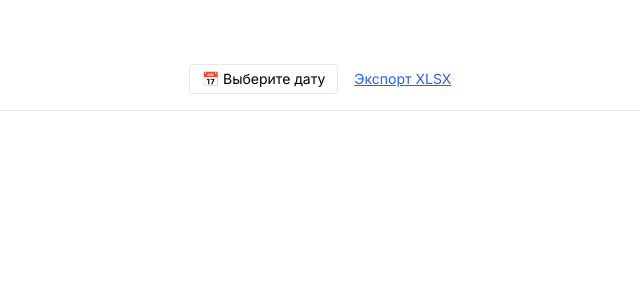
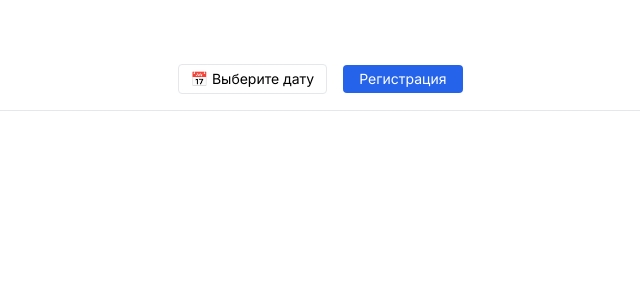
Before and after one commit to OybekDeveloper/posterStorage, a Next.js app: page / in a window 1280 px wide. Shown: the top 300 px of the page, without its empty margins (320-960 px from the left). Built offline with nearby package versions, Linux system fonts and the light colour scheme.

Commit message:
first commit

```diff
--- a/package.json
+++ b/package.json
@@ -10,6 +10,7 @@
   },
   "dependencies": {
     "date-fns": "^4.1.0",
+    "js-cookie": "^3.0.5",
     "next": "14.1.0",
     "react": "^18",
     "react-day-picker": "^9.7.0",
@@ -17,6 +18,7 @@
     "xlsx": "https://cdn.sheetjs.com/xlsx-0.20.1/xlsx-0.20.1.tgz"
   },
   "devDependencies": {
+    "@types/js-cookie": "^3.0.6",
     "@types/node": "^20",
     "@types/react": "^18",
     "@types/react-dom": "^18",
--- a/src/app/components/TableExportRow.tsx
+++ b/src/app/components/TableExportRow.tsx
@@ -1,19 +1,20 @@
 "use client";
 
 import Link from "next/link";
-import { useState } from "react";
+import { useState, useEffect } from "react";
 import { format } from "date-fns";
 import { ru } from "date-fns/locale";
 import { DayPicker } from "react-day-picker";
 import type { DateRange } from "react-day-picker";
 import "react-day-picker/dist/style.css";
+import Cookies from "js-cookie";
 
 const today = new Date();
 
 const predefinedRanges = {
   today: [today, today],
-  last7Days: [new Date(today.getTime() - 6 * 24 * 60 * 60 * 1000), today],
-  last30Days: [new Date(today.getTime() - 29 * 24 * 60 * 60 * 1000), today],
+  last7Days: [new Date(today.getTime() - 6 * 86400000), today],
+  last30Days: [new Date(today.getTime() - 29 * 86400000), today],
   last3Months: [new Date(today.getFullYear(), today.getMonth() - 3, today.getDate()), today],
   lastYear: [new Date(today.getFullYear() - 1, today.getMonth(), today.getDate()), today],
 };
@@ -21,6 +22,12 @@ const predefinedRanges = {
 export default function TableExportRow({ table }: { table: string }) {
   const [range, setRange] = useState<DateRange | undefined>(undefined);
   const [showCalendar, setShowCalendar] = useState(false);
+  const [hasToken, setHasToken] = useState(false);
+
+  useEffect(() => {
+    const token = Cookies.get("authToken");
+    setHasToken(!!token);
+  }, []);
 
   const fromDate = range?.from ? format(range.from, "yyyy-MM-dd") : "";
   const toDate = range?.to ? format(range.to, "yyyy-MM-dd") : "";
@@ -54,8 +61,6 @@ export default function TableExportRow({ table }: { table: string }) {
                   showOutsideDays
                   locale={ru}
                 />
-
-                {/* Быстрые диапазоны */}
                 <div className="flex flex-wrap gap-2 mt-2 justify-start">
                   {Object.entries(predefinedRanges).map(([label, [from, to]]) => (
                     <button
@@ -79,12 +84,21 @@ export default function TableExportRow({ table }: { table: string }) {
             )}
           </div>
 
+          {hasToken ? (
             <Link
               className="underline text-blue-600 text-sm"
               href={`/api/tables/${table}?format=xlsx&dateFrom=${fromDate}&dateTo=${toDate}`}
             >
               Экспорт XLSX
             </Link>
+          ) : (
+            <a
+              href="https://joinposter.com/api/auth?application_id=4164&redirect_uri=https://poster-storage.vercel.app/api/auth&response_type=code"
+              className="text-sm bg-blue-600 text-white px-4 py-1 rounded hover:bg-blue-700"
+            >
+              Регистрация
+            </a>
+          )}
         </div>
       </div>
     </div>
```
Also changed, not shown: 1 other file (tests, documents, lock files or other folders). Lines whose indentation alone changed are shown as unchanged.
